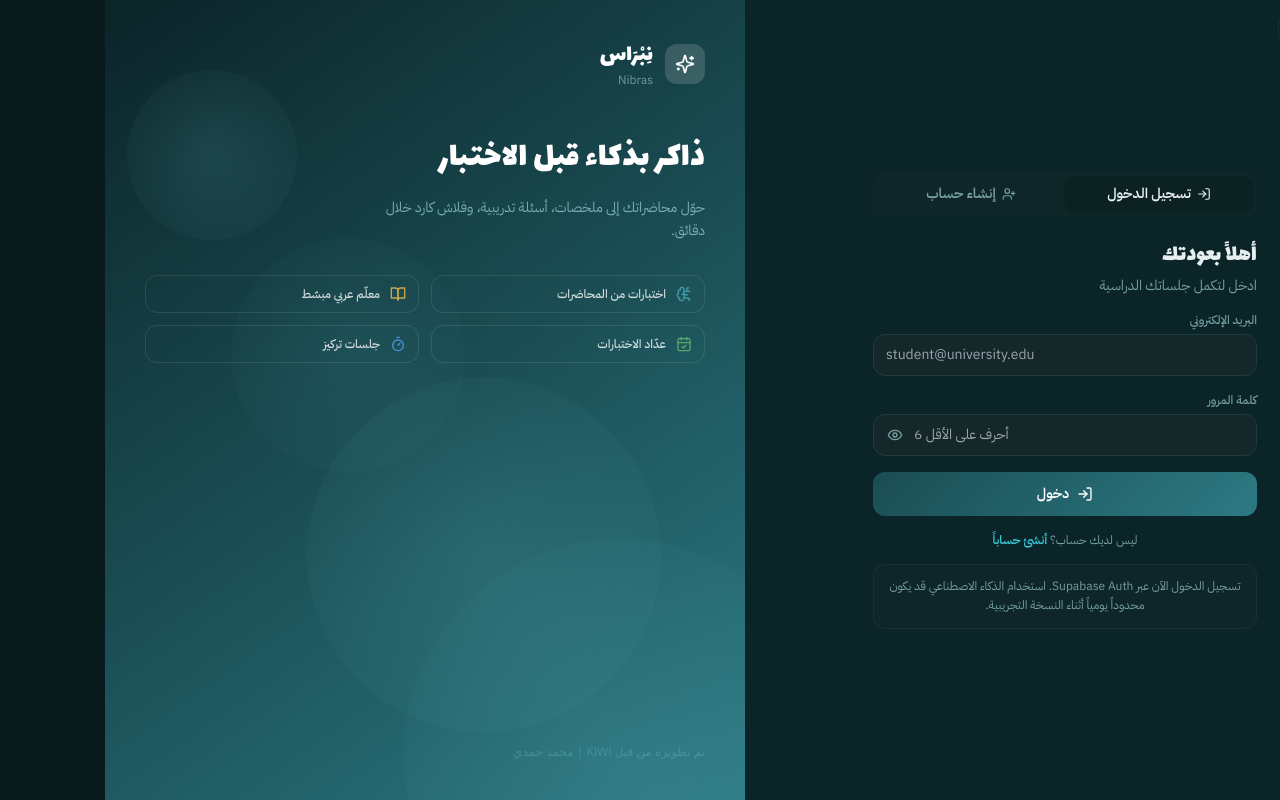
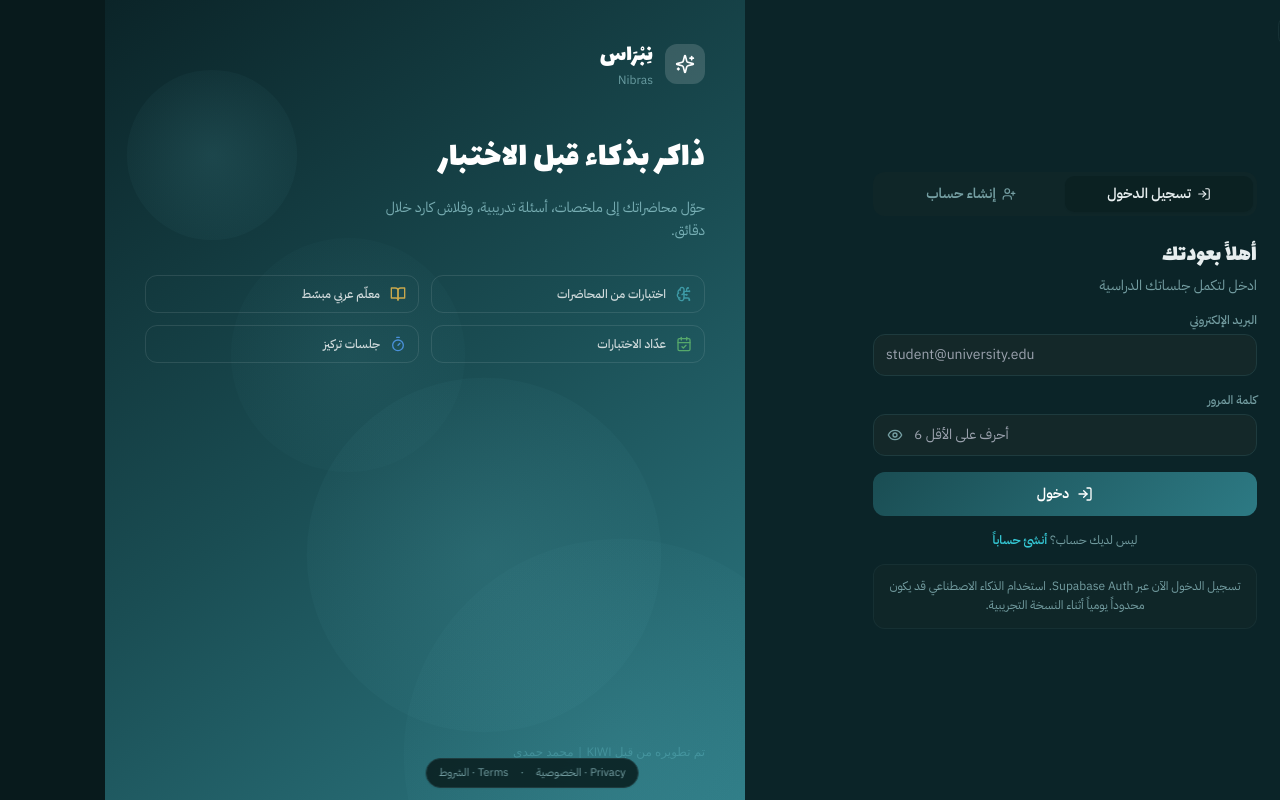
Before and after one commit to Kiwii9/nibras, a React (Vite) app: page / in a window 1280 px wide. Built offline with nearby package versions, Linux system fonts and the light colour scheme; no server answers; a web font is replaced by a local one.

Commit message:
feat: add public legal routes and resilient app shell

```diff
--- a/src/App.tsx
+++ b/src/App.tsx
@@ -1,5 +1,5 @@
 import { useState, useEffect } from 'react'
-import { BrowserRouter, Routes, Route, useLocation } from 'react-router-dom'
+import { BrowserRouter, Routes, Route, useLocation, Link } from 'react-router-dom'
 import { AnimatePresence, motion } from 'framer-motion'
 import { useStore } from '@/store'
 import { AuthPage } from '@/components/auth/AuthPage'
@@ -16,22 +16,25 @@ import { RoadmapPage } from '@/components/roadmap/Roadmap'
 import { AboutPage } from '@/components/about/About'
 import { AdminPanel } from '@/components/admin/AdminPanel'
 import { ParticleBg } from '@/components/ambient/ParticleBg'
+import { AppErrorBoundary } from '@/components/errors/AppErrorBoundary'
+import { NotFoundPage } from '@/components/errors/NotFoundPage'
+import { LegalPage } from '@/components/legal/LegalPages'
 import { useT } from '@/hooks/useT'
 import { isEnabled } from '@/lib/features'
 
-type PageKey = 'dashboard'|'chat'|'quiz'|'exams'|'pomodoro'|'resources'|'roadmap'|'about'|'settings'|'admin'
+type PageKey = 'dashboard' | 'chat' | 'quiz' | 'exams' | 'pomodoro' | 'resources' | 'roadmap' | 'about' | 'settings' | 'admin'
 
 const PAGE_TITLES: Record<string, PageKey> = {
-  '/':          'dashboard',
-  '/chat':      'chat',
-  '/quiz':      'quiz',
-  '/exams':     'exams',
-  '/pomodoro':  'pomodoro',
+  '/': 'dashboard',
+  '/chat': 'chat',
+  '/quiz': 'quiz',
+  '/exams': 'exams',
+  '/pomodoro': 'pomodoro',
   '/resources': 'resources',
-  '/roadmap':   'roadmap',
-  '/about':     'about',
-  '/settings':  'settings',
-  '/admin':     'admin',
+  '/roadmap': 'roadmap',
+  '/about': 'about',
+  '/settings': 'settings',
+  '/admin': 'admin',
 }
 
 function PageWrapper({ children }: { children: React.ReactNode }) {
@@ -62,17 +65,17 @@ function AppLayout() {
         <Topbar onMenuOpen={() => setSidebarOpen(true)} pageTitle={t(pageKey)} />
         <PageWrapper>
           <Routes>
-            <Route path="/"          element={<Dashboard />} />
-            <Route path="/chat"      element={<Chatbot />} />
-            <Route path="/quiz"      element={<QuizEngine />} />
-            <Route path="/exams"     element={<ExamTracker />} />
-            <Route path="/pomodoro"  element={<Pomodoro />} />
+            <Route path="/" element={<Dashboard />} />
+            <Route path="/chat" element={<Chatbot />} />
+            <Route path="/quiz" element={<QuizEngine />} />
+            <Route path="/exams" element={<ExamTracker />} />
+            <Route path="/pomodoro" element={<Pomodoro />} />
             <Route path="/resources" element={<DriveUploader />} />
-            <Route path="/roadmap"   element={<RoadmapPage />} />
-            <Route path="/about"     element={<AboutPage />} />
-            <Route path="/settings"  element={<SettingsPage />} />
-            <Route path="/admin"     element={<AdminPanel />} />
-            <Route path="*"          element={<Dashboard />} />
+            <Route path="/roadmap" element={<RoadmapPage />} />
+            <Route path="/about" element={<AboutPage />} />
+            <Route path="/settings" element={<SettingsPage />} />
+            <Route path="/admin" element={<AdminPanel />} />
+            <Route path="*" element={<NotFoundPage />} />
           </Routes>
         </PageWrapper>
       </div>
@@ -109,23 +112,51 @@ function AuthLoadingScreen() {
   )
 }
 
+function PublicLegalLinks() {
+  return (
+    <nav aria-label="Legal" className="fixed bottom-3 start-1/2 -translate-x-1/2 z-50 flex items-center gap-3 text-[11px] text-muted-foreground bg-card/90 backdrop-blur px-3 py-1.5 rounded-full border border-border shadow-sm">
+      <Link to="/privacy" className="hover:text-foreground hover:underline">Privacy · الخصوصية</Link>
+      <span aria-hidden>·</span>
+      <Link to="/terms" className="hover:text-foreground hover:underline">Terms · الشروط</Link>
+    </nav>
+  )
+}
+
 function AuthGate() {
-  const isAuthenticated = useStore(s => s.isAuthenticated)
-  const authReady = useStore(s => s.authReady)
-  const initializeAuth = useStore(s => s.initializeAuth)
+  const isAuthenticated = useStore(state => state.isAuthenticated)
+  const authReady = useStore(state => state.authReady)
+  const initializeAuth = useStore(state => state.initializeAuth)
 
   useEffect(() => initializeAuth(), [initializeAuth])
 
   if (!authReady) return <AuthLoadingScreen />
-  return isAuthenticated ? <AppLayout /> : <AuthPage />
+  if (isAuthenticated) return <AppLayout />
+  return (
+    <>
+      <AuthPage />
+      <PublicLegalLinks />
+    </>
+  )
+}
+
+function RootRoutes() {
+  return (
+    <Routes>
+      <Route path="/privacy" element={<LegalPage type="privacy" />} />
+      <Route path="/terms" element={<LegalPage type="terms" />} />
+      <Route path="*" element={<AuthGate />} />
+    </Routes>
+  )
 }
 
 export default function App() {
   return (
-    <ThemeDirectionProvider>
-      <BrowserRouter>
-        <AuthGate />
-      </BrowserRouter>
-    </ThemeDirectionProvider>
+    <AppErrorBoundary>
+      <ThemeDirectionProvider>
+        <BrowserRouter>
+          <RootRoutes />
+        </BrowserRouter>
+      </ThemeDirectionProvider>
+    </AppErrorBoundary>
   )
 }
```
